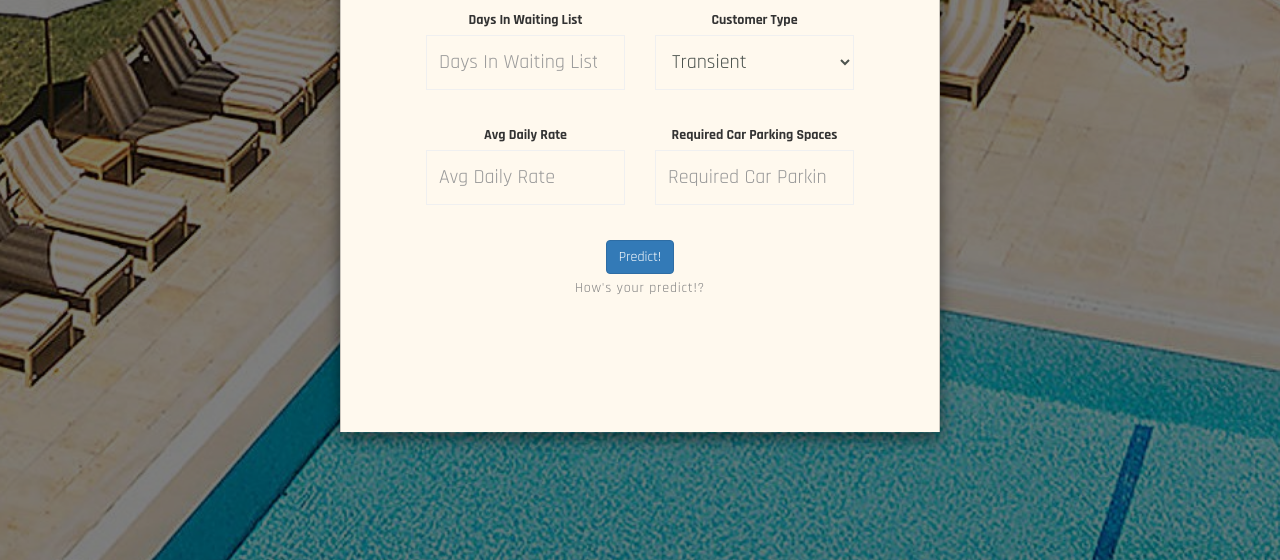
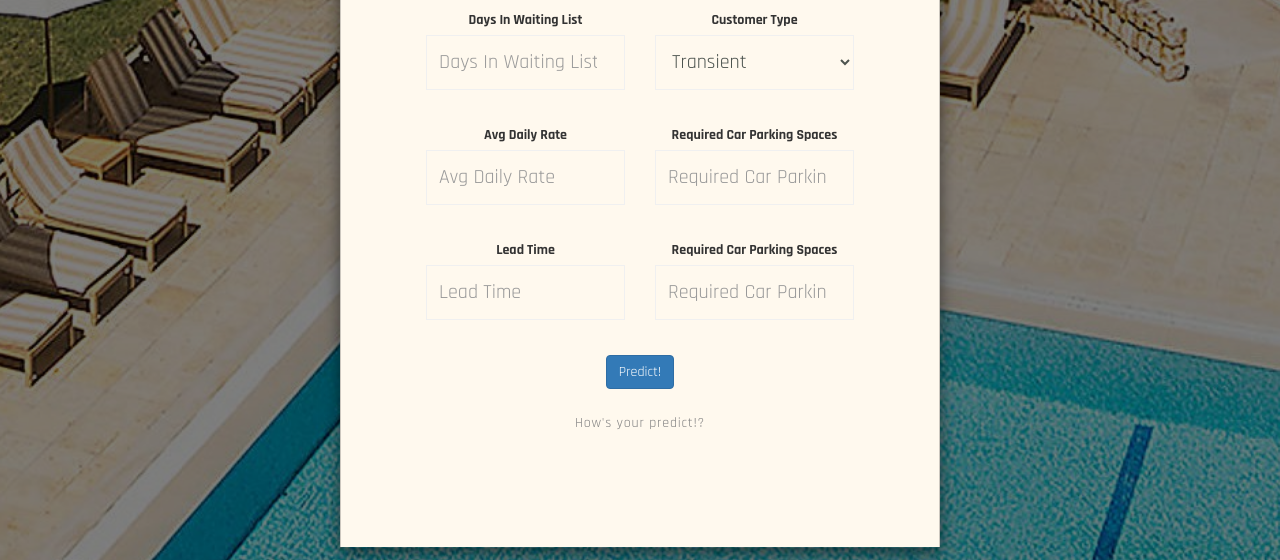
Before and after one commit to harry14jazz/hotel-booking-prediction-dashboard, a Flask app: page / in a window 1280 px wide, after a click on "Predict One!". Shown: the part 1604-2164 px from the top of the page. Run offline with Flask 2, Linux system fonts and the light colour scheme; parts of the project's set-up code (start-up, migrations or seed data) failed here and were passed over; some libraries are stand-ins or nearby versions.

Commit message:
first commit

```diff
--- a/main.py
+++ b/main.py
@@ -20,12 +20,204 @@ app = Flask(__name__)
 def index():
     return render_template('index.html')
 
+@app.route('/pred_result', methods=['POST', 'GET'])
+def pred_result():
+
+    if request.method == 'POST':
+    ## Untuk Predict
+        input = request.form
+
+        hotel_type = ''
+        if input['hotel_type'] == 'resort_hotel':
+            hotel_type = 1
+        else:
+            hotel_type = 0
+
+        lead_time = input['lead_time']
+        special_request = input['special_request']
+        arv_date_year = input['arv_date_year']
+        arv_date_month = input['arv_date_month']
+        arv_date_week_number = input['arv_date_week_number']
+        arv_date_day = input['arv_date_day']
+        stay_in_weekend_night = input['stay_in_weekend_night']
+        stays_in_week_nights = input['stays_in_week_nights']
+        adults = input['adults']
+        children = input['children']
+        babies = input['babies']
+
+        BB_meal, FB_Meal, HB_Meal, SC_Meal  = 0, 0, 0, 0
+
+        if input['meal'] == 'FB_Meal':
+            FB_Meal = 1
+        elif input['meal'] == 'HB_Meal':
+            HB_Meal = 1
+        elif input['meal'] == 'BB_meal':
+            BB_meal = 1
+        else:
+            SC_Meal = 1
+
+        country__BEL, country__BRA, country__DEU, country__ESP, country__FRA, country__GBR, country__IRL, country__ITA, country__Other, country__PRT = 0,0,0,0,0,0,0,0,0,0
+
+        if input['country'] == 'country__BEL':
+            country__BEL = 1
+        elif input['country'] == 'country__BRA':
+            country__BRA = 1
+        elif input['country'] == 'country__DEU':
+            country__DEU = 1
+        elif input['country'] == 'country__ESP':
+            country__ESP = 1
+        elif input['country'] == 'country__FRA':
+            country__FRA = 1
+        elif input['country'] == 'country__GBR':
+            country__GBR = 1
+        elif input['country'] == 'country__IRL':
+            country__IRL = 1
+        elif input['country'] == 'country__ITA':
+            country__ITA = 1
+        elif input['country'] == 'country__PRT':
+            country__PRT = 1
+        else:
+            country__Other = 0
+
+        ms_Aviation, ms_Complementary, ms_Corporate, ms_Direct, ms_Groups, ms_Offline_TA_TO, ms_Online_TA = 0,0,0,0,0,0,0
+
+
+        if input['market_segment'] == 'ms_Aviation':
+            ms_Aviation = 1
+        elif input['market_segment'] == 'ms_Complementary':
+            ms_Complementary = 1
+        elif input['market_segment'] == 'ms_Corporate':
+            ms_Corporate = 1
+        elif input['market_segment'] == 'ms_Direct':
+            ms_Direct = 1
+        elif input['market_segment'] == 'ms_Groups':
+            ms_Groups = 1
+        elif input['market_segment'] == 'ms_Offline_TA_TO':
+            ms_Offline_TA_TO = 1
+        else:
+            ms_Online_TA = 1
+
+
+        dc_Corporate, dc_Direct, dc_GDS, dc_TA_TO = 0,0,0,0
+
+        if input['distribution_channel'] == 'dc_Direct':
+            dc_Direct = 1
+        elif input['distribution_channel'] == 'dc_Corporate': dc_Corporate = 1
+        elif input['distribution_channel'] == 'dc_TA_TO': dc_TA_TO = 1
+        else:
+           dc_GDS = 1
+
+        is_repeated = ''
+        if input['is_repeated'] == 'yes':
+            is_repeated = 1
+        else:
+            is_repeated = 0
+
+        pre_cancellations = input['pre_cancellations']
+        pre_not_cancel = input['pre_not_cancel']
+
+        reserved_room_type__A, reserved_room_type__B, reserved_room_type__C, reserved_room_type__D, reserved_room_type__E, reserved_room_type__F, reserved_room_type__G, reserved_room_type__H, reserved_room_type__L, = 0,0,0,0,0,0,0,0,0
+
+
+        if input['reserved_room_type'] == 'A':
+            reserved_room_type__A = 1
+        elif input['reserved_room_type'] == 'B':
+            reserved_room_type__B = 1
+        elif input['reserved_room_type'] == 'C':
+            reserved_room_type__C = 1
+        elif input['reserved_room_type'] == 'D':
+            reserved_room_type__D = 1
+        elif input['reserved_room_type'] == 'E':
+            reserved_room_type__E = 1
+        elif input['reserved_room_type'] == 'F':
+            reserved_room_type__F = 1
+        elif input['reserved_room_type'] == 'G':
+            reserved_room_type__G = 1
+        elif input['reserved_room_type'] == 'H':
+            reserved_room_type__H = 1
+        else:
+            reserved_room_type__L = 1
+
+        assigned_room_type__A, assigned_room_type__B, assigned_room_type__C, assigned_room_type__D, assigned_room_type__E, assigned_room_type__F, assigned_room_type__G, assigned_room_type__H, assigned_room_type__I, assigned_room_type__K, assigned_room_type__L = 0,0,0,0,0,0,0,0,0,0,0
+
+
+        if input['assigned_room_type'] == 'A':
+            assigned_room_type__A = 1
+        elif input['assigned_room_type'] == 'B':
+            assigned_room_type__B = 1
+        elif input['assigned_room_type'] == 'C':
+            assigned_room_type__C = 1
+        elif input['assigned_room_type'] == 'D':
+            assigned_room_type__D = 1
+        elif input['assigned_room_type'] == 'E':
+            assigned_room_type__E = 1
+        elif input['assigned_room_type'] == 'F':
+            assigned_room_type__F = 1
+        elif input['assigned_room_type'] == 'G':
+            assigned_room_type__G = 1
+        elif input['assigned_room_type'] == 'H':
+            assigned_room_type__H = 1
+        elif input['assigned_room_type'] == 'I':
+            assigned_room_type__I = 1
+        elif input['assigned_room_type'] == 'K':
+            assigned_room_type__K = 1
+        else:
+            assigned_room_type__L = 1
+
+        booking_change = input['booking_change']
+
+        deposit_type__No_Deposit, deposit_type__Non_Refund, deposit_type__Refundable = 0,0,0
+
+
+        if input['deposit_type'] == 'No_Deposit':
+            deposit_type__No_Deposit = 1
+        elif input['deposit_type'] == 'Refundable':
+            deposit_type__Refundable = 1
+        else:
+            deposit_type__Non_Refund  = 1
+
+        agent = input['agent']
+        company = input['company']
+        waiting_list = input['waiting_list']
+
+        customer_type__Contract, customer_type__Group, customer_type__Transient, customer_type__Transient_Party = 0,0,0,0
+
+        if input['customer_type'] == 'Transient':
+            customer_type__Transient = 1
+        elif input['customer_type'] == 'Contract':
+            customer_type__Contract = 1
+        elif input['customer_type'] == 'Transient-Party':
+            customer_type__Transient_Party = 1
+        else:
+            customer_type__Group = 1
+
+        adr = input['adr']
+
+        car_parking = input['car_parking']
+
+        pred = model.predict([[hotel_type, lead_time,arv_date_year, arv_date_month, arv_date_week_number, arv_date_day, stay_in_weekend_night, stays_in_week_nights, adults, children, babies, is_repeated, pre_cancellations, pre_not_cancel, booking_change, agent, waiting_list, adr, car_parking, special_request, BB_meal, FB_Meal, HB_Meal, SC_Meal, country__BEL, country__BRA, country__DEU, country__ESP, country__FRA, country__GBR, country__IRL, country__ITA, country__Other, country__PRT, ms_Aviation, ms_Complementary, ms_Corporate, ms_Direct, ms_Groups, ms_Offline_TA_TO, ms_Online_TA, dc_Corporate,dc_Direct, dc_GDS, dc_TA_TO, deposit_type__No_Deposit, deposit_type__Non_Refund, deposit_type__Refundable, customer_type__Contract, customer_type__Group, customer_type__Transient, customer_type__Transient_Party, reserved_room_type__A, reserved_room_type__B, reserved_room_type__C, reserved_room_type__D, reserved_room_type__E, reserved_room_type__F, reserved_room_type__G, reserved_room_type__H, reserved_room_type__L, assigned_room_type__A, assigned_room_type__B, assigned_room_type__C, assigned_room_type__D, assigned_room_type__E, assigned_room_type__F, assigned_room_type__G, assigned_room_type__H, assigned_room_type__I, assigned_room_type__K, assigned_room_type__L]])[0]
+
+
+        result_pred = ''
+        if pred == 1:
+            result_pred = 'Canceled'
+        else:
+            result_pred = 'Not Cancel'
+
+        return render_template('sucess_predict.html',
+            data = input,
+            booking_pred = pred,
+            result_str = result_pred
+        )
+
 if __name__ == '__main__':
     ## Me-Load data dari Database
-    sqlengine = create_engine('mysql://root:1234@localhost/hotel_pwdk', pool_recycle=3306)
-    dbConnection = sqlengine.connect()
-    engine = sqlengine.raw_connection()
-    cursor = engine.cursor()
+
+    # sqlengine = create_engine('mysql://root:1234@localhost/hotel_pwdk', pool_recycle=3306)
+    # dbConnection = sqlengine.connect()
+    # engine = sqlengine.raw_connection()
+    # cursor = engine.cursor()
+
     # tips = pd.read_sql("select * from tips", dbConnection)
     # tips = pd.read_csv('./static/tips.csv')
     ## Load Model
--- a/templates/index.html
+++ b/templates/index.html
@@ -230,64 +230,64 @@ http://www.templatemo.com/tm-490-comila
           <input name="submit" type="submit" class="form-control" id="submit" value="Subscribe Now">
         </form> -->
 
-        <form action="{{url_for('static', filename='templates/sucess_predict.html')}}" method="post">
+        <form action="http://localhost:5000/pred_result" method="POST">
           <div class="form-row">
             <div class="form-group col-md-6">
               <label for="hotel_type">hotel type</label>
-              <select id="inputState" class="form-control">
+              <select id="inputState" name="hotel_type" class="form-control">
                 <option value="city_hotel" selected class="inputan">City Hotel</option>
                 <option value="resort_hotel">Resort Hotel</option>
               </select>
             </div>
             <div class="form-group col-md-6">
               <label for="special_request">Total of Special Request</label>
-              <input type="number" class="form-control" id="special_request" placeholder="Total of Special Request">
+              <input type="number" class="form-control" name="special_request" placeholder="Total of Special Request">
             </div>
           </div>
           <div class="form-row">
             <div class="form-group col-md-6">
               <label for="arv_date_year">Arrival Date Year</label>
-              <input type="number" class="form-control" id="arv_date_year" placeholder="Arrival Date Year">
+              <input type="number" class="form-control" name="arv_date_year" placeholder="Arrival Date Year">
             </div>
             <div class="form-group col-md-6">
               <label for="arv_date_month">Arrival Date Month</label>
-              <input type="text" class="form-control" id="arv_date_month" placeholder="Arrival Date Month">
+              <input type="text" class="form-control" name="arv_date_month" placeholder="Arrival Date Month">
             </div>
           </div><div class="form-row">
             <div class="form-group col-md-6">
               <label for="arv_date_week_number">Arrival Date Week</label>
-              <input type="number" class="form-control" id="arv_date_week_number" min='1' max='52' placeholder="Arrival Date Week">
+              <input type="number" class="form-control" name="arv_date_week_number" min='1' max='52' placeholder="Arrival Date Week">
             </div>
             <div class="form-group col-md-6">
               <label for="arv_date_day">Arrival Date Day</label>
-              <input type="number" class="form-control" id="arv_date_day" min='1' max='31' placeholder="Arrival Date Day">
+              <input type="number" class="form-control" name="arv_date_day" min='1' max='31' placeholder="Arrival Date Day">
             </div>
           </div><div class="form-row">
             <div class="form-group col-md-6">
               <label for="stay_in_weekend_night">Stays In Weekend Night</label>
-              <input type="number" class="form-control" id="stay_in_weekend_night" placeholder="Stays In Weekend Night">
+              <input type="number" class="form-control" name="stay_in_weekend_night" placeholder="Stays In Weekend Night">
             </div>
             <div class="form-group col-md-6">
               <label for="stays_in_week_nights">Stays In Week Night</label>
-              <input type="number" class="form-control" id="stays_in_week_nights" placeholder="Stays In Week Night">
+              <input type="number" class="form-control" name="stays_in_week_nights" placeholder="Stays In Week Night">
             </div>
           </div><div class="form-row">
             <div class="form-group col-md-6">
               <label for="adults">Adults</label>
-              <input type="number" class="form-control" id="adults" placeholder="Adults">
+              <input type="number" class="form-control" name="adults" placeholder="Adults">
             </div>
             <div class="form-group col-md-6">
               <label for="children">Children</label>
-              <input type="number" class="form-control" id="children" placeholder="Children">
+              <input type="number" class="form-control" name="children" placeholder="Children">
             </div>
           </div><div class="form-row">
             <div class="form-group col-md-6">
               <label for="Babies">Babies</label>
-              <input type="number" class="form-control" id="Babies" placeholder="Babies">
+              <input type="number" class="form-control" name="babies" placeholder="Babies">
             </div>
             <div class="form-group col-md-6">
               <label for="Meal">Meal</label>
-              <select id="inputState" class="form-control">
+              <select id="inputState" name="meal" class="form-control">
                 <option value="BB_meal" selected class="inputan">BB</option>
                 <option value="FB_Meal">FB</option>
                 <option value="HB_Meal">HB</option>
@@ -297,15 +297,15 @@ http://www.templatemo.com/tm-490-comila
           </div><div class="form-row">
             <div class="form-group col-md-6">
               <label for="inputCountry">Country</label>
-              <input type="text" class="form-control" id="inputCountry" placeholder="Country">
+              <input type="text" class="form-control" name="country" placeholder="Country">
             </div>
             <div class="form-group col-md-6">
               <label for="inputMS">Market Segment</label>
-              <select id="inputState" class="form-control">
+              <select id="inputState" name="market_segment" class="form-control">
                 <option value="ms_Direct" selected class="inputan">Direct</option>
                 <option value="ms_Corporate">Corporate</option>
-                <option value="ms_Online TA">Online TA</option>
-                <option value="ms_Offline TA/TO">Offline TA/TO</option>
+                <option value="ms_Online_TA">Online TA</option>
+                <option value="ms_Offline_TA_TO">Offline TA/TO</option>
                 <option value="ms_Groups">Groups</option>
                 <option value="ms_Complementary">Complementary</option>
                 <option value="ms_Aviation">Aviation</option>
@@ -314,34 +314,33 @@ http://www.templatemo.com/tm-490-comila
           </div><div class="form-row">
             <div class="form-group col-md-6">
               <label for="inputDC">Distribution Channel</label>
-              <select id="inputState" class="form-control">
+              <select id="inputState" name="distribution_channel" class="form-control">
                 <option value="dc_Direct" selected class="inputan">Direct</option>
                 <option value="dc_Corporate">Corporate</option>
                 <option value="dc_TA_TO">TA/TO</option>
-                <option value="dc_Offline TA/TO">Offline TA/TO</option>
                 <option value="dc_GDS">GDS</option>
               </select>
             </div>
             <div class="form-group col-md-6">
               <label for="repeated_guest">Repeated Guest</label>
-              <select id="inputState" class="form-control">
-                <option value="1" selected class="inputan">YES</option>
-                <option value="0">NO</option>
+              <select id="inputState" name="is_repeated" class="form-control">
+                <option value="yes" selected class="inputan">YES</option>
+                <option value="no">NO</option>
               </select>
             </div>
           </div><div class="form-row">
             <div class="form-group col-md-6">
               <label for="pre_cancellations">Previous Cancellations</label>
-              <input type="number" class="form-control" id="pre_cancellations" placeholder="Previous Cancellations">
+              <input type="number" class="form-control" name="pre_cancellations" placeholder="Previous Cancellations">
             </div>
             <div class="form-group col-md-6">
               <label for="pre_not_cancel">Previous Bookings Not Canceled</label>
-              <input type="number" class="form-control" id="pre_not_cancel" placeholder="Previous Bookings Not Canceled">
+              <input type="number" class="form-control" name="pre_not_cancel" placeholder="Previous Bookings Not Canceled">
             </div>
           </div><div class="form-row">
             <div class="form-group col-md-6">
               <label for="reserved_room">Reserved Room Type</label>
-              <select id="inputState" class="form-control">
+              <select id="inputState" name="reserved_room_type" class="form-control">
                 <option value="A" selected class="inputan">A</option>
                 <option value="B">B</option>
                 <option value="C">C</option>
@@ -350,14 +349,12 @@ http://www.templatemo.com/tm-490-comila
                 <option value="F">F</option>
                 <option value="G">G</option>
                 <option value="H">H</option>
-                <option value="I">I</option>
-                <option value="J">J</option>
-                <option value="K">K</option>
+                <option value="L">L</option>
               </select>
             </div>
             <div class="form-group col-md-6">
               <label for="assigned_room">Assigned Room Type</label>
-              <select id="inputState" class="form-control">
+              <select id="inputState" name="assigned_room_type" class="form-control">
                 <option value="A" selected class="inputan">A</option>
                 <option value="B">B</option>
                 <option value="C">C</option>
@@ -374,11 +371,11 @@ http://www.templatemo.com/tm-490-comila
           </div><div class="form-row">
             <div class="form-group col-md-6">
               <label for="booking_change">Booking Changes</label>
-              <input type="number" class="form-control" id="booking_change" placeholder="Booking Changes">
+              <input type="number" class="form-control" name="booking_change" placeholder="Booking Changes">
             </div>
             <div class="form-group col-md-6">
               <label for="dep_type">Deposit Type</label>
-              <select id="inputState" class="form-control">
+              <select id="inputState" name="deposit_type" class="form-control">
                 <option value="No_Deposit" selected class="inputan">No Deposit</option>
                 <option value="Refundable">Refundable</option>
                 <option value="Non_Refund">Non Refund</option>
@@ -387,35 +384,47 @@ http://www.templatemo.com/tm-490-comila
           </div><div class="form-row">
             <div class="form-group col-md-6">
               <label for="agent">Agent</label>
-              <input type="number" class="form-control" id="agent" placeholder="Agent">
+              <input type="number" class="form-control" name="agent" placeholder="Agent">
             </div>
             <div class="form-group col-md-6">
               <label for="Company">Company</label>
-              <input type="number" class="form-control" id="Company" placeholder="Company">
+              <input type="number" class="form-control" name="company" placeholder="Company">
             </div>
           </div><div class="form-row">
             <div class="form-group col-md-6">
               <label for="waiting_list">Days In Waiting List</label>
-              <input type="number" class="form-control" id="waiting_list" placeholder="Days In Waiting List">
+              <input type="number" class="form-control" name="waiting_list" placeholder="Days In Waiting List">
             </div>
             <div class="form-group col-md-6">
               <label for="customer_type">Customer Type</label>
-              <select id="inputState" class="form-control">
+              <select id="inputState" name="customer_type" class="form-control">
                 <option value="Transient" selected class="inputan">Transient</option>
                 <option value="Contract">Contract</option>
                 <option value="Transient-Party">Transient Party'</option>
                 <option value="Group">Group'</option>
               </select>
             </div>
-          </div><div class="form-row">
+          </div>
+          <div class="form-row">
             <div class="form-group col-md-6">
               <label for="adr">Avg Daily Rate</label>
-              <input type="number" class="form-control" id="adr" placeholder="Avg Daily Rate">
+              <input type="number" class="form-control" name="adr" placeholder="Avg Daily Rate">
             </div>
             <div class="form-group col-md-6">
               <label for="car_parking">Required Car Parking Spaces</label>
-              <input type="number" class="form-control" id="car_parking" placeholder="Required Car Parking Spaces">
+              <input type="number" class="form-control" name="car_parking" placeholder="Required Car Parking Spaces">
             </div>
+          </div>
+          <div class="form-row">
+            <div class="form-group col-md-6">
+              <label for="lead_time">Lead Time</label>
+              <input type="number" class="form-control" name="lead_time" placeholder="Lead Time">
+            </div>
+            <div class="form-group col-md-6">
+              <label for="car_parking">Required Car Parking Spaces</label>
+              <input type="number" class="form-control"  placeholder="Required Car Parking Spaces">
+            </div>
+          </div>
           <button id="myBtn" type="submit" class="btn btn-primary">Predict!</button>
         </form>
         <p>How's your predict!?</p>
--- a/templates/sucess_predict.html
+++ b/templates/sucess_predict.html
@@ -54,7 +54,7 @@ http://www.templatemo.com/tm-490-comila
 
 			<div class="col-md-offset-2 col-md-8 col-sm-12">
 				<div class="home-thumb">
-					<h1 class="wow fadeInUp" data-wow-delay="0.4s">Predict Result is <strong>Canceled!</strong> </h1>
+					<h1 class="wow fadeInUp" data-wow-delay="0.4s">Predict Result is <strong>{{booking_pred}} & {{result_str}}</strong> </h1>
           			<h2 class="wow fadeInUp" data-wow-delay="0.6s">With acuraccy of prediction is<strong>97%</strong></h2>
           			<!-- <a href="#about" class="btn btn-lg btn-default smoothScroll wow fadeInUp hidden-xs" data-wow-delay="0.8s">Predict All</a>
         			<a href="#" data-toggle="modal" data-target="#modal1" class="btn btn-lg btn-success smoothScroll wow fadeInUp" data-wow-delay="1.0s">Predict One!</a> -->
```
